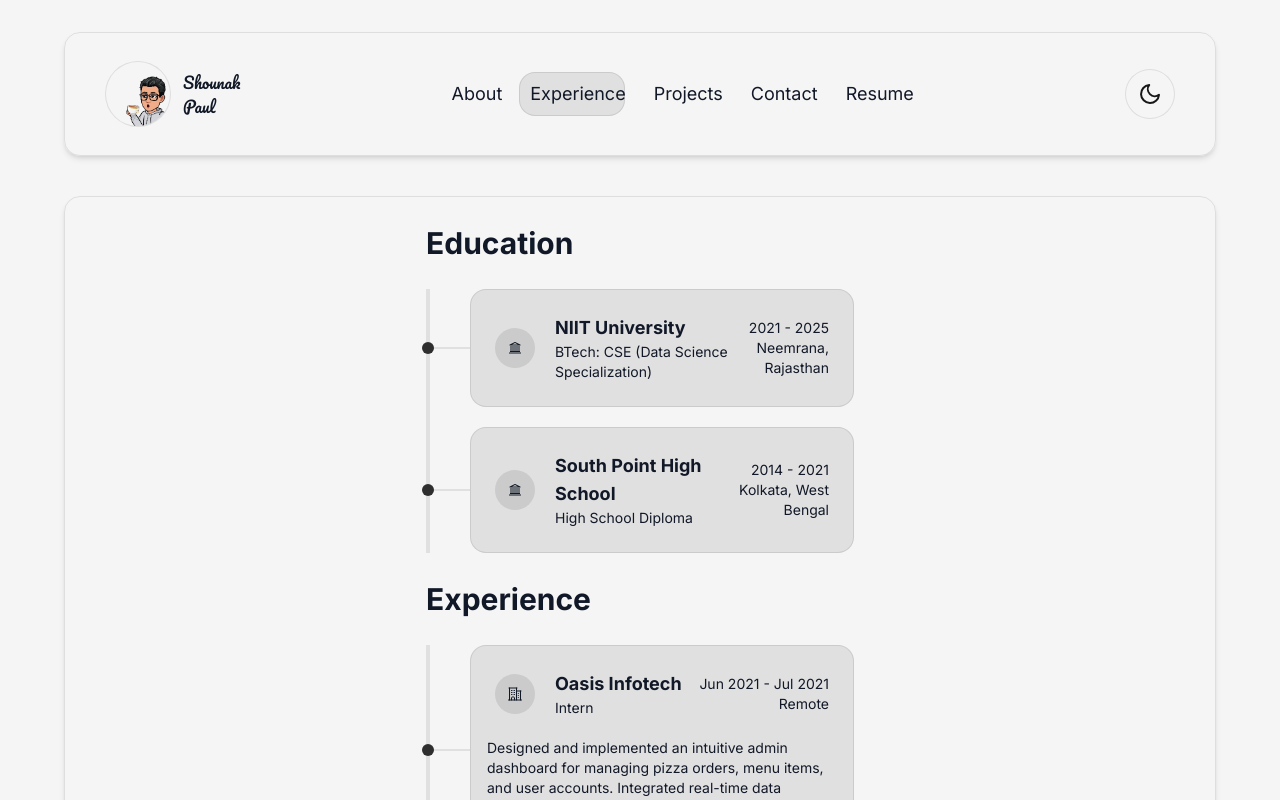
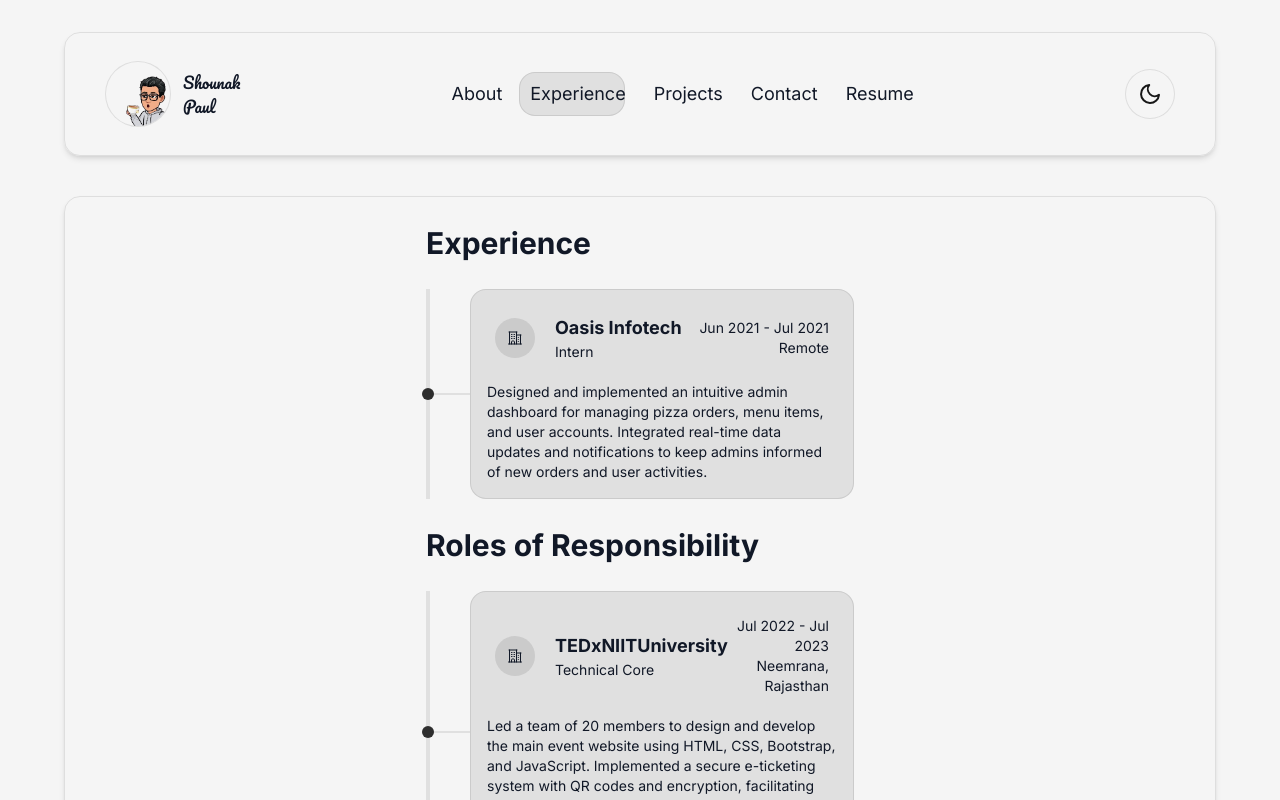
Before and after one commit to shounakpaul/shounakpaul-portfolio, a React (Vite) app: page /experience in a window 1280 px wide. Shown: the top 800 px of the page. Built offline with nearby package versions, Linux system fonts and the light colour scheme.

Commit message:
chore: Update UI and dependencies for Contact, Experience, and Projects pages

```diff
--- /dev/null
+++ b/src/components/ProjectTile.jsx
@@ -0,0 +1,23 @@
+import React from "react";
+
+function ProjectTile({ title, description, techStack, link }) {
+  return (
+    <div className="flex flex-grow p-4 min-w-[30dvw] basis-0 border bg-frost-lighter-shade dark:bg-frost-darker-shade rounded-2xl border-neutral-900/10 dark:border-neutral-100/10">
+      <div className="flex flex-col p-2 gap-x-5">
+        <p className="text-xl font-bold">{title}</p>
+        <p className="my-2 text-sm">{description}</p>
+        <p className="my-2 font-extralight">Tech Stack: {techStack}</p>
+        <a
+          href={link}
+          target="_blank"
+          rel="noreferrer"
+          className="text-sm text-neutral-500 hover:underline"
+        >
+          View Project
+        </a>
+      </div>
+    </div>
+  );
+}
+
+export default ProjectTile;
--- /dev/null
+++ b/src/components/ResponsibilityComponent.jsx
@@ -0,0 +1,29 @@
+import React from "react";
+import ResponsibilityTile from "./ResponsibilityTile";
+import { HiOutlineBuildingOffice2 } from "react-icons/hi2";
+
+function ResponsibilityComponent() {
+  return (
+    <div className="w-[40%]">
+      <p className="text-3xl font-bold mb-7 ">Roles of Responsibility</p>
+      <div className="relative flex flex-col w-full pl-10 border-l-4 gap-y-5 border-frost-lighter-shade dark:border-frost-darker-shade">
+        {/* Wrap EducationTile in a container and add a custom class for the line */}
+        <div className="relative before:absolute before:top-1/2 before:-left-10 before:transform before:-translate-y-1/2 before:w-10 before:h-0.5 before:bg-frost-lighter-shade dark:before:bg-frost-darker-shade after:absolute after:top-1/2 after:-left-12 after:transform after:-translate-y-1/2 after:w-3 after:h-3 after:bg-frost-darker-shade dark:after:bg-frost-lighter-shade after:rounded-full">
+          <ResponsibilityTile
+            icon={<HiOutlineBuildingOffice2 />}
+            company="TEDxNIITUniversity"
+            position="Technical Core"
+            start="Jul 2022"
+            end="Jul 2023"
+            location={"Neemrana, Rajasthan"}
+            description={
+              "Led a team of 20 members to design and develop the main event website using HTML, CSS, Bootstrap, and JavaScript. Implemented a secure e-ticketing system with QR codes and encryption, facilitating ticket distribution for over 100 attendees. Fostered collaboration and ensured timely project milestone delivery."
+            }
+          />
+        </div>
+      </div>
+    </div>
+  );
+}
+
+export default ResponsibilityComponent;
--- /dev/null
+++ b/src/components/ResponsibilityTile.jsx
@@ -0,0 +1,38 @@
+import React from "react";
+
+function ResponsibilityTile({
+  icon,
+  company,
+  position,
+  start,
+  end,
+  location,
+  description,
+}) {
+  return (
+    <div className="p-4 border bg-frost-lighter-shade dark:bg-frost-darker-shade rounded-2xl border-neutral-900/10 dark:border-neutral-100/10">
+      <div className="flex items-center p-2 gap-x-5">
+        <div className="p-3 rounded-full bg-neutral-900/10 dark:bg-neutral-100/10">
+          {icon}
+        </div>
+        <div className="flex flex-row items-center justify-between w-full">
+          <div>
+            <p className="text-lg font-bold">{company}</p>
+            <p className="text-sm">{position}</p>
+          </div>
+          <div className="text-right">
+            <p className="text-sm">
+              {start} - {end}
+            </p>
+            <p className="text-sm">{location}</p>
+          </div>
+        </div>
+      </div>
+      <div className="mt-3">
+        <p className="text-sm">{description}</p>
+      </div>
+    </div>
+  );
+}
+
+export default ResponsibilityTile;
--- a/src/pages/Contact.jsx
+++ b/src/pages/Contact.jsx
@@ -8,20 +8,28 @@ function Contact() {
     <div className="flex flex-col items-center justify-center gap-y-7">
       <div className="w-[40%]">
         <p className="mb-4 text-2xl font-bold">Contact me</p>
-        <form className="flex flex-col gap-y-3">
+        <form
+          className="flex flex-col gap-y-3"
+          action="mailto:paul.shounak@outlook.com"
+          method="post"
+          encType="text/plain"
+        >
           <input
             type="text"
             placeholder="Name"
+            name="Name"
             className="w-full p-5 border rounded-2xl border-neutral-900/10 dark:border-neutral-100/10 bg-frost-lighter-shade dark:bg-frost-darker-shade"
           />
           <input
             type="email"
             placeholder="Email"
+            name="E-Mail ID"
             className="w-full p-5 border rounded-2xl border-neutral-900/10 dark:border-neutral-100/10 bg-frost-lighter-shade dark:bg-frost-darker-shade"
           />
           <textarea
             placeholder="Message"
-            className="w-full p-5 border rounded-2xl border-neutral-900/10 dark:border-neutral-100/10 bg-frost-lighter-shade dark:bg-frost-darker-shade"
+            name="Message"
+            className="w-full p-5 border resize-none rounded-2xl border-neutral-900/10 dark:border-neutral-100/10 bg-frost-lighter-shade dark:bg-frost-darker-shade"
             rows="10"
           ></textarea>
           <button className="flex flex-row items-center justify-center p-4 my-5 border rounded-2xl gap-x-5 border-neutral-900/10 dark:border-neutral-100/10 bg-frost-lighter-shade dark:bg-frost-darker-shade">
@@ -33,7 +41,7 @@ function Contact() {
         <p className="mb-4 text-2xl font-bold">Also I am available on...</p>
         <div className="flex flex-wrap gap-x-5">
           <a
-            href="https://www.linkedin.com/in/username"
+            href="https://www.linkedin.com/in/paulshounak"
             target="_blank"
             rel="noreferrer"
             className="flex flex-row items-center justify-center flex-grow p-4 border gap-x-2 rounded-2xl border-neutral-900/10 dark:border-neutral-100/10 bg-frost-lighter-shade dark:bg-frost-darker-shade"
@@ -42,7 +50,7 @@ function Contact() {
             LinkedIn
           </a>
           <a
-            href="https://www.github.com/username"
+            href="https://www.github.com/shounakpaul"
             target="_blank"
             rel="noreferrer"
             className="flex flex-row items-center justify-center flex-grow p-4 border gap-x-2 rounded-2xl border-neutral-900/10 dark:border-neutral-100/10 bg-frost-lighter-shade dark:bg-frost-darker-shade"
--- a/src/pages/Experience.jsx
+++ b/src/pages/Experience.jsx
@@ -2,12 +2,14 @@ import React from "react";
 import EducationComponent from "../components/EducationComponent";
 import ExperienceComponent from "../components/ExperienceComponent";
 import CertificateComponent from "../components/CertificateComponent";
+import ResponsibilityComponent from "../components/ResponsibilityComponent";
 
 function Experience() {
   return (
     <div className="flex flex-col items-center justify-center gap-y-7">
+      <ExperienceComponent />
+      <ResponsibilityComponent />
       <EducationComponent />
-      <ExperienceComponent />
       <CertificateComponent />
     </div>
   );
--- a/src/pages/Projects.jsx
+++ b/src/pages/Projects.jsx
@@ -1,7 +1,49 @@
 import React from "react";
+import ProjectTile from "../components/ProjectTile";
 
 function Projects() {
-  return <div>Projects</div>;
+  return (
+    <div className="flex flex-col items-center justify-center gap-y-7">
+      <div className="w-[80%] flex flex-wrap gap-4 basis-0">
+        <ProjectTile
+          title="University Gatepass System"
+          description="Developed a comprehensive solution for managing student entry and exit on campus, ensuring seamless integration for wardens, admins, guards, and over 1000 students. Designed a user-friendly interface and progressive web app (PWA) to streamline the request and approval process efficiently."
+          techStack="React, Node.js, Express, MSSQL, Tailwind CSS, Figma"
+          link="#"
+        />
+        <ProjectTile
+          title="DocInsight"
+          description="Developed a web-based chatbot interface enabling document uploads to provide contextual responses. Built with React on the frontend and Python (Flask) on the backend, it features a minimalistic UI for interactions and PDF uploads. Utilized LangChain for document processing and local LLM models for context-based responses."
+          techStack="React, Python, Langchain, Ollama, ChromaDB"
+          link="https://github.com/shounakpaul/DocInsight"
+        />
+        <ProjectTile
+          title="Python Everywhere Shell"
+          description="Python Everywhere Shell (Pyesh) is a Python-based shell implementation featuring essential commands for directory and file management. Supports operations like navigation, listing contents, current directory display, directory creation and removal, file deletion, and creation. Designed to provide a familiar shell experience with Python."
+          techStack="Python"
+          link="https://github.com/shounakpaul/pyesh"
+        />
+        <ProjectTile
+          title="Food Delivery App"
+          description="Built using React Native, the Bhooka Pet food delivery app leverages Expo for streamlined development and deployment. Incorporates Redux for efficient state management, Tailwind CSS for styling consistency, and Sanity for seamless content management. Designed to enhance user experience and facilitate pet food delivery services with modern technology."
+          techStack="React Native, Expo, Sanity"
+          link="https://github.com/shounakpaul/Food-Delivery-App"
+        />
+        <ProjectTile
+          title="Movie Recommendation System"
+          description="Developed a movie recommendation system using the TMDB dataset, employing content-based filtering to enhance user engagement with personalized movie suggestions. Deployed on Azure cloud services and Docker containers for efficient performance and scalability, ensuring seamless integration and optimal user experience."
+          techStack="Python, TensorFlow, Azure, Docker"
+          link="https://movie-recommender.azurewebsites.net/"
+        />
+        <ProjectTile
+          title="Event Recommendation System"
+          description="Developed an event recommendation system, utilizing collaborative filtering and content-based algorithms for accurate personalized suggestions. Implemented user feedback mechanisms to continually enhance recommendation relevance, aiming to optimize user engagement and satisfaction with event choices."
+          techStack="Python, TensorFlow"
+          link="#"
+        />
+      </div>
+    </div>
+  );
 }
 
 export default Projects;
```
